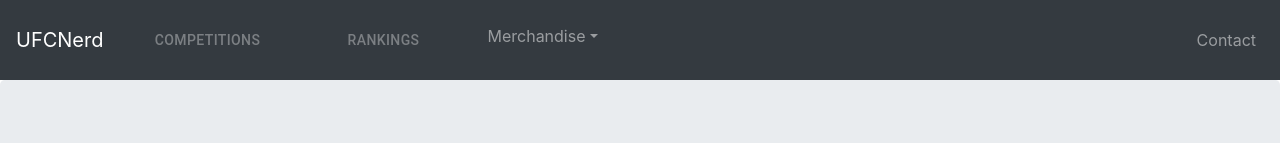
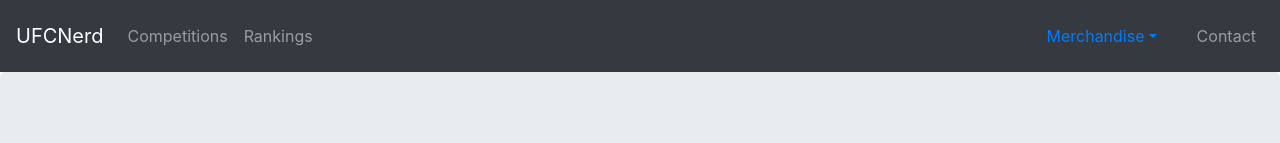
Before and after one commit to andyson456/ufc-app, a React (Create React App) app in the folder ufcapp/: page / in a window 1280 px wide. Shown: the top 143 px of the page. Built offline with nearby package versions, Linux system fonts and the light colour scheme.

Commit message:
Fixed navbar

```diff
--- a/ufcapp/src/components/header/index.js
+++ b/ufcapp/src/components/header/index.js
@@ -2,8 +2,6 @@ import Navbar from 'react-bootstrap/Navbar';
 import Nav from 'react-bootstrap/Nav';
 import NavDropdown from 'react-bootstrap/NavDropdown';
 import React, { Component } from 'react';
-import Tab from '@material-ui/core/Tab';
-import { Link } from 'react-router-dom';
 import 'bootstrap/dist/css/bootstrap.min.css';
 
 export default class Header extends Component {
@@ -15,13 +13,13 @@ export default class Header extends Component {
 
       render() {
         return(
-          <Navbar collapseOnSelect expand="lg" bg="dark" variant="dark">
+          <Navbar bg="dark" variant="dark">
           <Navbar.Brand href="/#home">UFCNerd</Navbar.Brand>
+          <Nav className="mr-auto">
+            <Nav.Link href="/competitions">Competitions</Nav.Link>
+            <Nav.Link href="/rankings">Rankings</Nav.Link>
+          </Nav>
           <Navbar.Toggle aria-controls="responsive-navbar-nav" />
-          <Navbar.Collapse id="responsive-navbar-nav">
-            <Nav className="mr-auto">
-            <Link className={'nav-link'} activeClassName={'active'} to="/competitions"><Tab label="Competitions" /></Link>
-            <Link className={'nav-link'} activeClassName={'active'} to="/rankings"><Tab label="Rankings" /></Link>
               <NavDropdown className={'nav-link'} activeClassName={'active'} title="Merchandise" id="collasible-nav-dropdown">
                 <NavDropdown.Item href="/clothing">Clothing</NavDropdown.Item>
                 <NavDropdown.Item href="/stickers">Stickers</NavDropdown.Item>
@@ -29,11 +27,9 @@ export default class Header extends Component {
                 <NavDropdown.Divider />
                 <NavDropdown.Item href="/contact">Contact</NavDropdown.Item>
               </NavDropdown>
-            </Nav>
             <Nav>
               <Nav.Link href="/contact">Contact</Nav.Link>
             </Nav>
-          </Navbar.Collapse>
           </Navbar>
         )
     }
```
